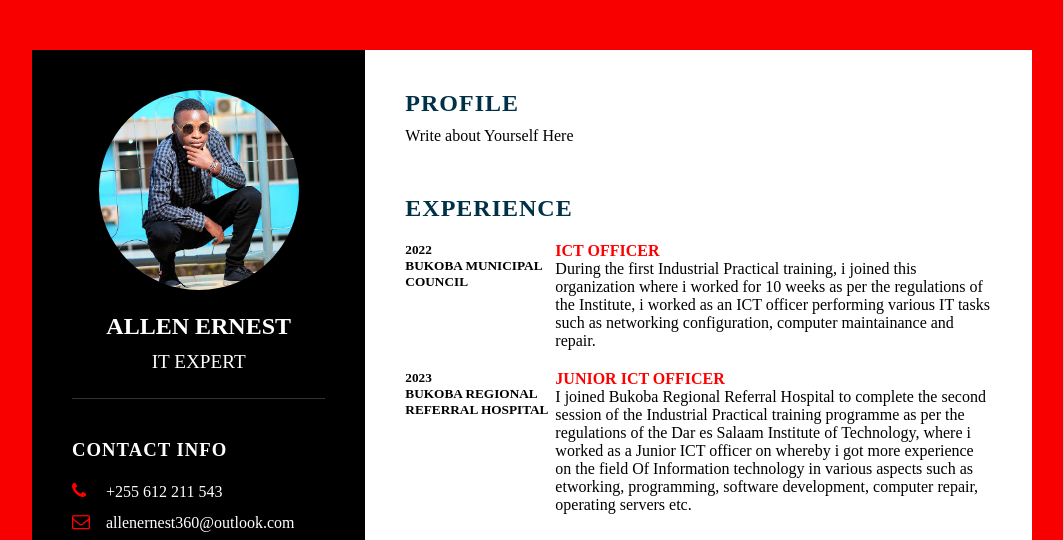
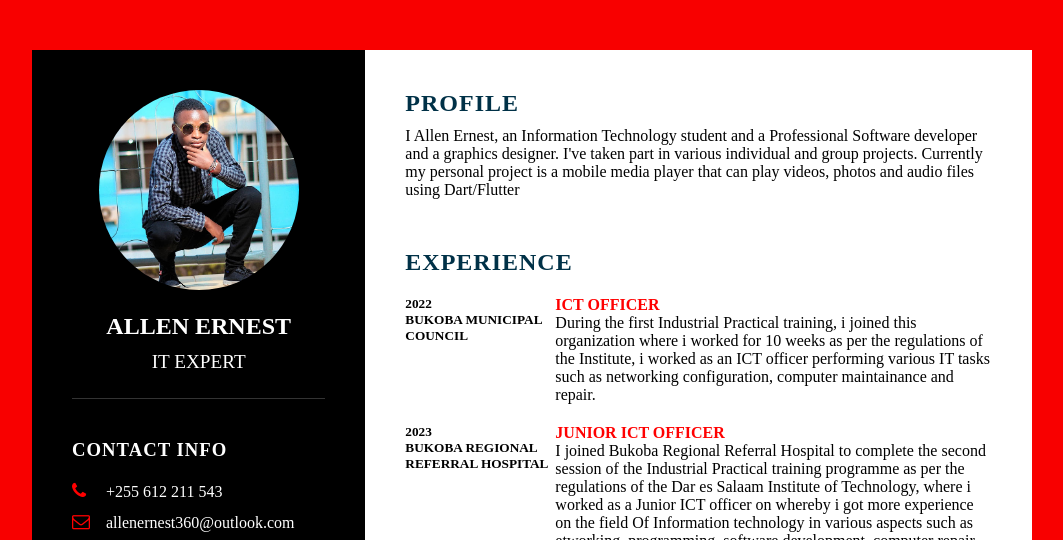
Before and after one commit to Allen-Ernest/Assignment-ITT-06112, a plain HTML site: page index.html in a window 1280 px wide. Shown: the top 540 px of the page, without its empty margins (108-1171 px from the left). Drawn offline with Linux system fonts and the light colour scheme.

Commit message:
Update index.html

```diff
--- a/index.html
+++ b/index.html
@@ -81,7 +81,7 @@
             <div class="right_side">
                 <div class="about">
                     <h2 class="title2">Profile</h2>
-                    <p>Write about Yourself Here</p>
+                    <p>I Allen Ernest, an Information Technology student and a Professional Software developer and a graphics designer. I've taken part in various individual and group projects. Currently my personal project is a mobile media player that can play videos, photos and audio files using Dart/Flutter</p>
                 </div>
                 <div class="about">
                     <h2 class="title2">Experience</h2>
```
